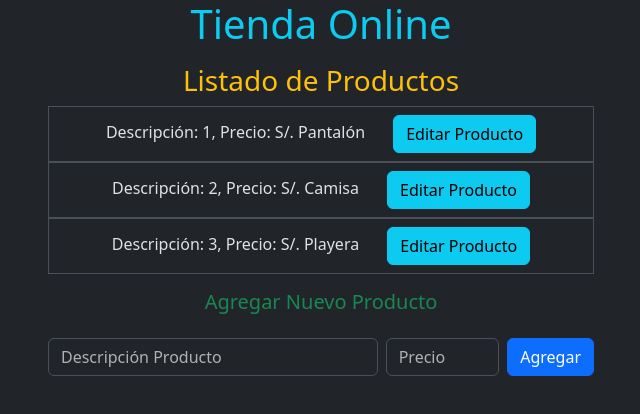
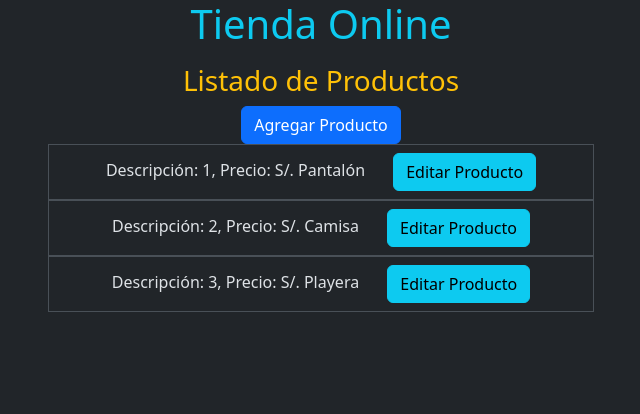
Before and after one commit to FVilcahuamanOlitel/tienda-online, an Angular app: page / in a window 1280 px wide. Shown: the top 414 px of the page, without its empty margins (319-959 px from the left). Built offline with nearby package versions, Linux system fonts and the light colour scheme.

Commit message:
feat:  boton agregar producto

```diff
--- a/src/app/listado-productos/listado-productos.component.html
+++ b/src/app/listado-productos/listado-productos.component.html
@@ -1,5 +1,8 @@
 <div class="container mt-3">
     <h3 class="text-warning">Listado de Productos</h3>
+    <div>
+        <button class="btn btn-primary" (click)="agregarProducto()">Agregar Producto</button>
+    </div>
     <ul class="list-group w-50 mx-auto">
         @for (productoElemento of productos; track productoElemento) {
             <app-producto [producto]="productoElemento" />
@@ -7,6 +10,4 @@
             <li class="list-group-item text-center">No hay productos.</li>
         }
     </ul>
-
-    <app-formulario />
 </div>
--- a/src/app/listado-productos/listado-productos.component.ts
+++ b/src/app/listado-productos/listado-productos.component.ts
@@ -2,20 +2,27 @@ import { Component } from '@angular/core';
 import { Producto } from '../models/producto';
 import { FormsModule } from '@angular/forms';
 import { ProductoComponent } from "../producto/producto.component";
-import { FormularioComponent } from "../formulario/formulario.component";
 import { ProductoService } from '../services/producto.service';
+import { Router } from '@angular/router';
 
 @Component({
   selector: 'app-listado-productos',
-  imports: [FormsModule, ProductoComponent, FormularioComponent],
+  imports: [FormsModule, ProductoComponent],
   templateUrl: './listado-productos.component.html'
 })
 export class ListadoProductosComponent {
   productos: Producto[] = [];
 
-  constructor(private productoService: ProductoService) {}
+  constructor(
+    private productoService: ProductoService,
+    private router: Router
+  ) {}
 
-  ngOnInit(): void {
+  ngOnInit() {
     this.productos = this.productoService.productos;
   }
+
+  agregarProducto() {
+    this.router.navigate(['agregar']);
+  }
 }
```
